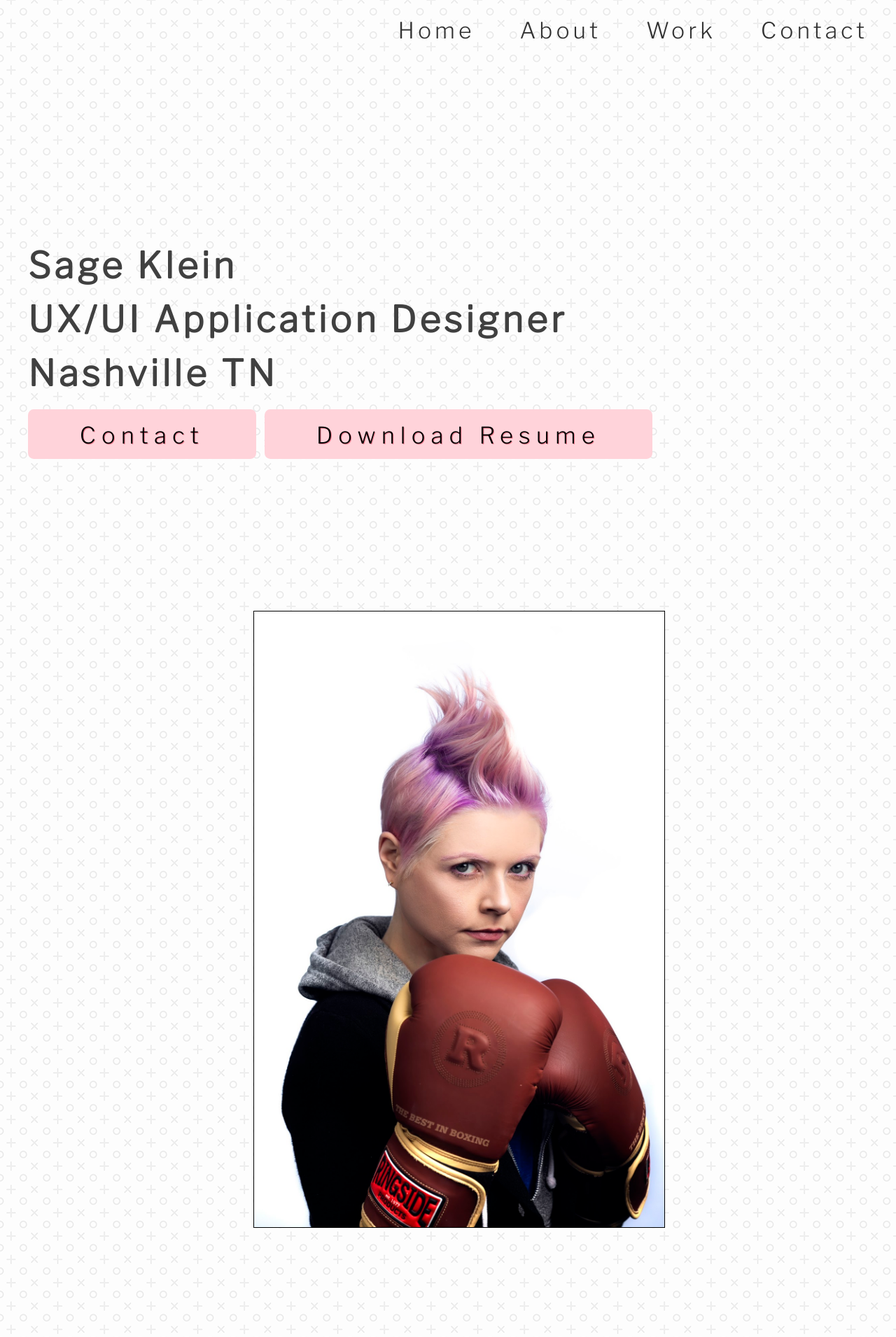
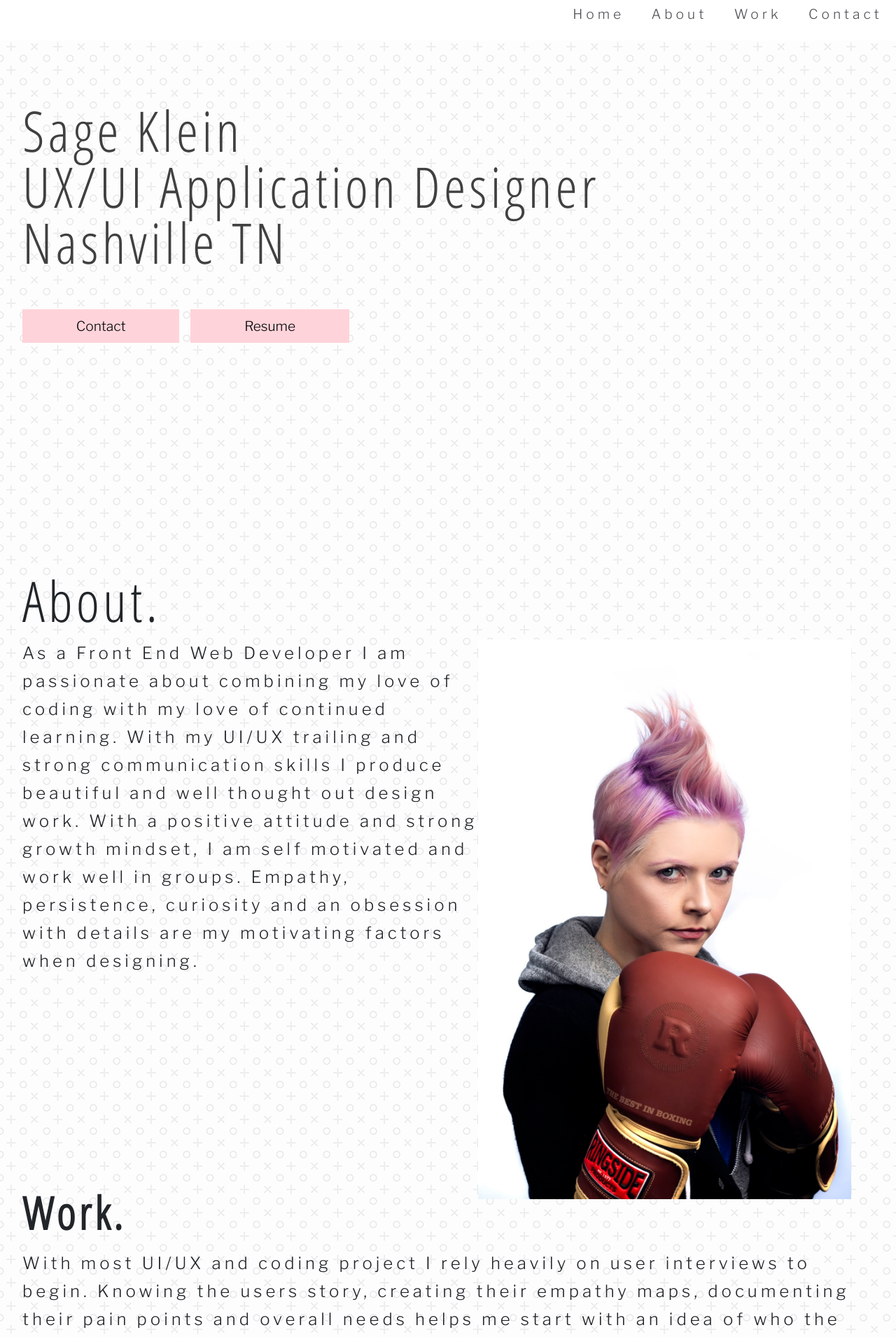
Before and after one commit to sageklein/sageklein.github.io, a React (Create React App) app: page / in a window 1280 px wide. Shown: the top 1911 px of the page at 70% size. Built offline with nearby package versions, Linux system fonts and the light colour scheme.

Commit message:
buttons are working!!

```diff
--- a/package.json
+++ b/package.json
@@ -17,7 +17,10 @@
 	"version": "0.1.0",
 	"private": true,
 	"dependencies": {
+		"bootstrap": "^4.4.1",
+		"fund": "^1.0.0",
 		"react": "^16.8.6",
+		"react-bootstrap": "^1.0.0-beta.16",
 		"react-dom": "^16.8.6",
 		"react-lightbox-component": "^1.2.1",
 		"react-popupbox": "^2.0.8",
@@ -25,6 +28,8 @@
 		"react-router-dom": "^5.1.2",
 		"react-scripts": "^3.3.1",
 		"react-scroll": "^1.7.12",
+		"semantic-ui": "^2.4.2",
+		"semantic-ui-react": "^0.88.2",
 		"start": "^5.1.0"
 	},
 	"scripts": {
--- a/public/index.html
+++ b/public/index.html
@@ -3,7 +3,17 @@
 <html lang="en">
   <head>
     <meta charset="utf-8" />
-    <link rel="shortcut icon" href="%PUBLIC_URL%/favicon.ico" />
+    <link
+  rel="stylesheet"
+  href="https://maxcdn.bootstrapcdn.com/bootstrap/4.3.1/css/bootstrap.min.css"
+  integrity="sha384-ggOyR0iXCbMQv3Xipma34MD+dH/1fQ784/j6cY/iJTQUOhcWr7x9JvoRxT2MZw1T"
+  crossorigin="anonymous"
+/>
+<script
+  src="https://code.jquery.com/jquery-3.1.1.min.js"
+  integrity="sha256-hVVnYaiADRTO2PzUGmuLJr8BLUSjGIZsDYGmIJLv2b8="
+  crossorigin="anonymous"></script>
+
     <link href="https://fonts.googleapis.com/css?family=Open+Sans+Condensed:300|Open+Sans:300&display=swap" rel="stylesheet">
     <link href="https://fonts.googleapis.com/css?family=Montserrat|Open+Sans&display=swap" rel="stylesheet">
     <link href="https://fonts.googleapis.com/css?family=Libre+Franklin:300&display=swap" rel="stylesheet">
--- a/src/App.css
+++ b/src/App.css
@@ -9,14 +9,17 @@ body{
   font-family: 'Libre Franklin', sans-serif;
   line-height: 2.5em;
   letter-spacing: 5px;
-  padding-left: 1em;
+  margin: 0;
+  padding: 0;
 }
 .main-wraper{
   display: 'flex';
   flex-direction: 'column';
   flex-wrap: wrap;
   top: 0;
-  padding-left: 1em;
+  padding-left: 2em;
+  padding-right: 2em;
+
 }
 .allProjects{
   display: flex;
@@ -32,17 +35,15 @@ body{
 
 /* ________________________________ */
 /* NAME AND TITLE AND BUTTONS */
-.header-title {
+.header-title1 {
   display: flex;
-  flex-direction: column;
-  padding-top: 4em;
-  font-weight: bold;
-  font-family: 'Libre Franklin', sans-serif;
-  line-height: 1.5em;
-  font-size: 3.2em;
+  flex-direction: row;
+  padding-top: 1em;
+  font-family: 'Open Sans Condensed', 'sans-serif';
+  line-height: 1em;
+  font-size: 5em;
   color: #404040;
-
-      padding-bottom: 3em;
+  padding-bottom: .5em;
 }
 .name {
   display: none;
@@ -51,42 +52,41 @@ h2{
   font-size: 1em;
   color: black;
 }
+
+.button:hover{
+  opacity: 0.8;
+}
 .header-title button{
   background: #FFD3DA;
-  text-shadow: 1px 1px rgb(245, 128, 147);
   border: 0px;
-  border-radius: .2em;
-  font-size: .8em;
-  color: black;
-  padding: .3em 1.8em .3em 1.8em;
-  letter-spacing: .2em;
+  font-size: 1.2em;
+  padding: .2em 4em;
   transition: all 0.2s ease-out;
   -webkit-transition: all 0.2s ease-out;
   -moz-transition: all 0.2s ease-out;
   -ms-transition: all 0.2s ease-out;
   -o-transition: all 0.2s ease-out;
 }
-.resume{
-  margin: .3em;
+.header-title .resume{
+  padding-left: 1em;
 }
 .header-title button:hover{
   opacity: 0.8;
 }
 .header-title button a{
-font-family: 'Libre Franklin', sans-serif;
-  font-size: .8em;
+  font-family: 'Open Sans', sans-serif;
   color:black;
   text-decoration: none;
-
 }
-
 
 /* ________________________________ */
 /* NAV BAR LINKS */
 nav{
   display: flex;
   justify-content: flex-end;
+  background-color: white;
   top: 0;
+  width: 100%;
   position: sticky;
 }
 nav li{
@@ -96,11 +96,11 @@ nav li{
 }
 nav li .link{
   text-decoration: none;
-  font-size: 2em;
+  font-size: 1.2em;
   color: black;
   padding:1em;
   opacity: .8;
-    top: 0;
+  top: 0;
   transition: all 0.3s ease-in-out;
   -webkit-transition: all 0.3s ease-in-out;
   -moz-transition: all 0.3s ease-in-out;
@@ -138,15 +138,17 @@ li .link:hover{
 .about-content p{
   font-family: 'Libre Franklin', sans-serif;
   font-size: 1.5em;
-  padding-bottom: 10em;
+  padding-bottom: 1em;
+  max-width: 55em;
 }
 .img{
   display: flex;
   justify-content: center;
 }
 .picture{
-	border: 0.1em solid black;
-	height: 55em;
+  padding-right: 2em;
+  max-height: 50em;
+  float: right;
   width: auto;
 }
 
@@ -154,7 +156,7 @@ li .link:hover{
 /* BANGAZON INFORMATION */
 .work-heading{
   font-family: 'Open Sans Condensed', 'sans-serif';
-  font-size: 5em;
+  font-size: 4em;
   text-align: left;
   font-weight: bold;
   padding-bottom: .5em;
@@ -163,19 +165,18 @@ li .link:hover{
   font-weight: bold;
   display: flex;
   flex-direction: row;
-
 }
 .intro-content{
   font-family: 'Libre Franklin', sans-serif;
   font-size: 1.5em;
-  padding-bottom: 10em;
+  padding-bottom: 1em;
+  max-width: 70em;
 }
 .project_container{
   display: flex;
   flex-direction: row;
   align-items: center;
   width: fit-content;
-
 }
 
 .img_link{
@@ -184,11 +185,11 @@ li .link:hover{
   height: 28em;
   flex-direction: row;
   justify-content: space-around;
-    padding: 1em;
+  padding: 1em;
 }
 .img_block{
   display: flex;
-    flex-direction: column;
+  flex-direction: column;
   align-items: center;
 }
 .service{
@@ -208,13 +209,12 @@ li .link:hover{
 .contact h1{
   font-family: 'oswald';
   line-height: 1em;
-  font-size: 5em;
+  font-size: 4em;
   text-align: left;
 }
 .amazing-color{
   color:#FFD3DA;
-    line-height: 1em;
-
+  line-height: 1em;
   text-shadow: 1px 1px rgb(245, 128, 147);
 }
 .contact .email{
@@ -254,6 +254,7 @@ li .link:hover{
 body{
   font-size: 6px;
 }
+
 
 /* NAME AND TITLE AND BUTTONS */
 header h1{
--- a/src/App.js
+++ b/src/App.js
@@ -1,4 +1,5 @@
 import React from "react";
+import "bootstrap/dist/css/bootstrap.min.css";
 import "./App.css";
 import ApplicationViews from "../src/ApplicationViews";
 
--- a/src/Data.js
+++ b/src/Data.js
@@ -31,7 +31,13 @@ export default {
 	ShowAboutImage: true,
 
 	intro:
-		"With most UI/UX and coding project I rely heavily on user interviews to begin. Knowing the users story, creating their empathy maps, documenting their pain points and overall needs helps me start with an idea of who the user is. From there I can create Personas that the project may refer to while moving forward. Contextual inquiry and journey mapping help me develop diagrams that will depict stages the user will interact with while navigating my project. Having this information helps guid my preliminary wireframes, or Lo-Fi Mockups, which are essential for user testing. Through user testing I can evaluate a project or product feature in a easily updated prototype to evaluate real user interaction. Any number of these steps may be revisited to inform th stages leading up to coding a project. Finally High fidelity mockups help me to visualize the finally stages of the project before coding begins.",
+		"With most UI/UX and coding project I rely heavily on user interviews to begin. Knowing the users story, creating their empathy maps, documenting their pain points and overall needs helps me start with an idea of who the user is.",
+
+	intro2:
+		"From there I can create Personas that the project may refer to while moving forward. Contextual inquiry and journey mapping help me develop diagrams that will depict stages the user will interact with while navigating my project. Having this information helps guid my preliminary wireframes, or Lo-Fi Mockups, which are essential for user testing. Through user testing I can evaluate a project or product feature in a easily updated prototype to evaluate real user interaction.",
+
+	intro3:
+		"Any number of these steps may be revisited to inform th stages leading up to coding a project. Finally High fidelity mockups help me to visualize the finally stages of the project before coding begins.",
 	projects: [
 		{
 			id: 1,
--- a/src/components/Header.js
+++ b/src/components/Header.js
@@ -1,6 +1,7 @@
 import React, { Component } from "react";
 import Fade from "react-reveal/Fade";
 import data from "../Data";
+
 
 
 class Header extends Component {
@@ -9,47 +10,44 @@ class Header extends Component {
 	render() {
 		return (
 			<div>
-
 				<header>
 					<h1>
 						<Fade bottom cascade>
 							<div className="name">
-						{data.Showname ? (
-							data.name
-						): null}
+								{data.Showname ? data.name : null}
 							</div>
 						</Fade>
 					</h1>
 				</header>
 				<Fade bottom>
-					<p className="header-title">
+					<div className="header-title1">
+						<p>
 							{data.headerTagline[0]}
 							<br></br>
 							{data.headerTagline[1]}
 							<br></br>
 							{data.headerTagline[2]}
-						<br></br>
-						<div className="button">
-						<button >
+						</p>
+						<br></br>{" "}
+					</div>
+					<div className="header-title">
 						<a
+							className="header-title"
 							href={`mailto:${data.contactEmail}`}
 							rel="noopener noreferrer"
 							target="_blank"
 						>
-								Contact
+							<button className=" header-title">Contact</button>
 						</a>
-						</button>
-						<button className="resume">
 						<a
+							className="header-title, resume"
 							href={`${data.resume}`}
 							rel="noopener noreferrer"
 							target="_blank"
 						>
-								Download Resume
+							<button className=" header-title ">Resume</button>
 						</a>
-						</button>
 					</div>
-					</p>
 				</Fade>
 			</div>
 		);
--- a/src/components/Main.js
+++ b/src/components/Main.js
@@ -11,13 +11,6 @@ class Main extends Component {
 			<div className="main-wraper">
 				<Header />
 				<div className="about-content">
-					<div className="img">
-						<img
-							src={require("../images/me.jpg")}
-							className="picture"
-							alt="Sage Klein"
-						/>
-					</div>
 					<h1>
 						<Fade bottom cascade>
 							About.
@@ -25,7 +18,14 @@ class Main extends Component {
 					</h1>
 
 					<Fade bottom>
-						<p>{data.abouttext}</p>
+						<div className="img">
+							<p>{data.abouttext}</p>
+							<img
+								src={require("../images/me.jpg")}
+								className="picture"
+								alt="Sage Klein"
+							/>
+						</div>
 					</Fade>
 				</div>
 				<Fade bottom cascade>
@@ -33,6 +33,9 @@ class Main extends Component {
 				</Fade>
 				<Fade bottom>
 					<p className="intro-content">{data.intro}</p>
+					<p className="intro-content">{data.intro2}</p>
+					<p className="intro-content">{data.intro3}</p>
+					<p className="intro-content"></p>
 				</Fade>
 				<Fade bottom>
 					<div className="allProjects">
```
Also changed, not shown: 1 other file (tests, documents, lock files or other folders). Lines whose indentation alone changed are shown as unchanged.
